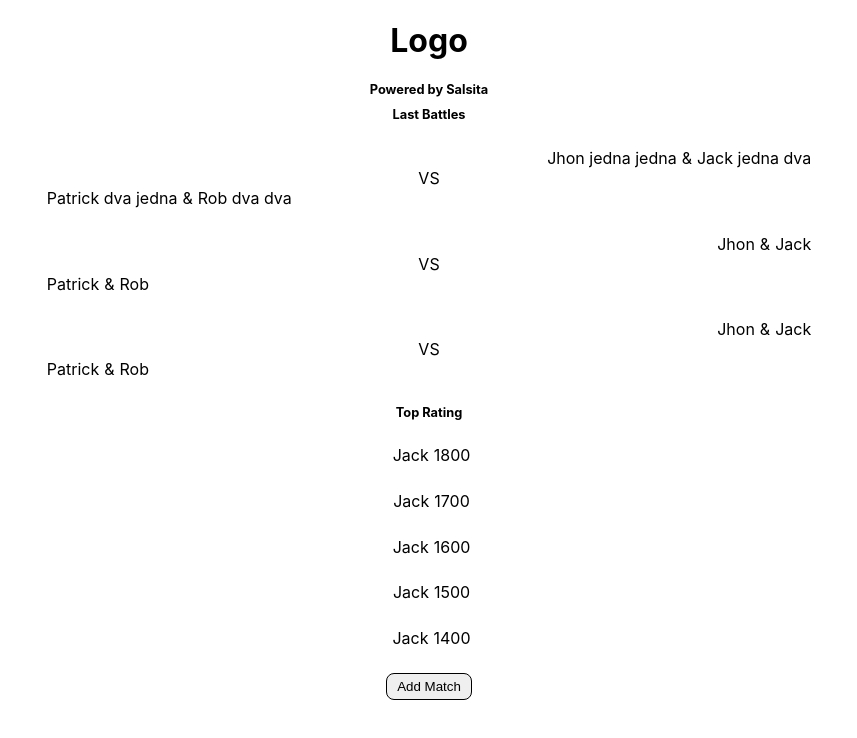
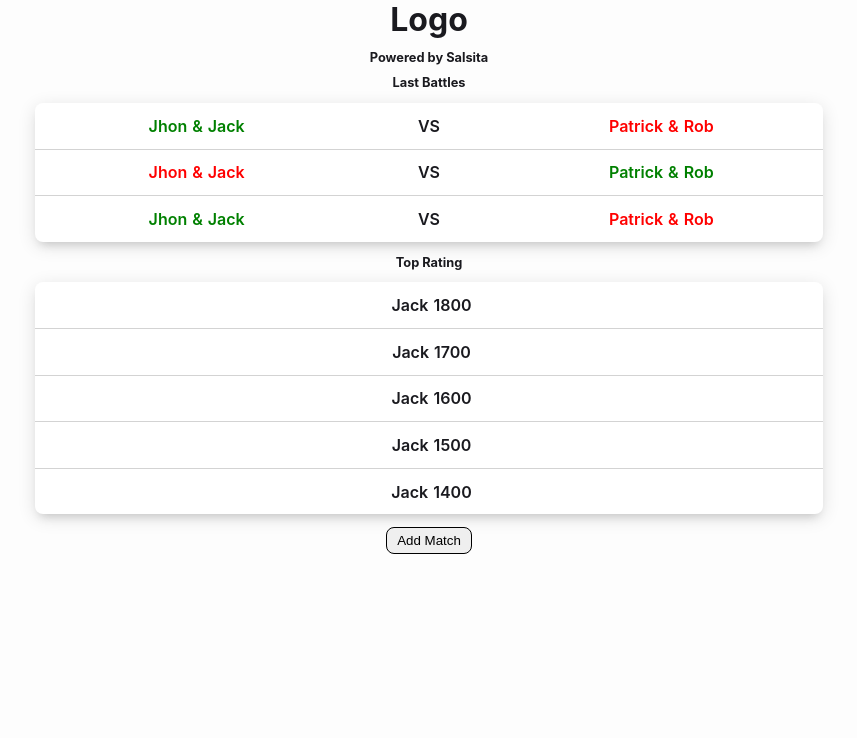
Before and after one commit to salsita/foosball-rating, a React (Create React App) app in the folder frontend/: page / in a window 1280 px wide. Shown: the top 738 px of the page, without its empty margins (211-1068 px from the left). Built offline with nearby package versions, Linux system fonts and the light colour scheme.

Commit message:
change: css styling battle history/dashboard

```diff
--- a/frontend/src/app/components/BattleHistory/BattleHistory.js
+++ b/frontend/src/app/components/BattleHistory/BattleHistory.js
@@ -13,14 +13,14 @@ class BattleHistory extends Component {
           match: 1,
           team1:
             {
-              name1: 'Jhon jedna jedna',
-              name2: 'Jack jedna dva',
-              status: 'win',
+              name1: 'Jhon',
+              name2: 'Jack',
+              winner: true,
             },
           team2:
             {
-              name1: 'Patrick dva jedna',
-              name2: 'Rob dva dva',
+              name1: 'Patrick',
+              name2: 'Rob',
             }
         },
         {
@@ -35,6 +35,7 @@ class BattleHistory extends Component {
             {
               name1: 'Patrick',
               name2: 'Rob',
+              winner: true,
             }
         },
         {
@@ -43,7 +44,7 @@ class BattleHistory extends Component {
             {
               name1: 'Jhon',
               name2: 'Jack',
-              status: 'win',
+              winner: true,
             }
           ,
           team2:
--- a/frontend/src/app/components/BattleHistory/BattleHistoryRow.js
+++ b/frontend/src/app/components/BattleHistory/BattleHistoryRow.js
@@ -4,21 +4,17 @@ import {
   ListItem,
   ALink,
 } from '../../../styles/blocks';
+import Team from './Team';
+import cx from 'classnames';
 
 const BattleHistoryRow = ({ match }) => (
-  <ListItem Display="grid" Collumn="2fr 1fr 2fr">
-  <TextSpan textAlign="right">
-    <ALink>{match.team1.name1}</ALink>
-    &
-    <ALink>{match.team1.name2}</ALink>
-  </TextSpan>
-  <TextSpan textAlign="center">VS</TextSpan>
-  <TextSpan textAlign="left">
-    <ALink>{match.team2.name1}</ALink>
-    &
-    <ALink>{match.team2.name2}</ALink>
-  </TextSpan>
+  <ListItem Display="grid" Column="2fr 1fr 2fr">
+    <Team team={match.team1}/>
+    <TextSpan textAlign="center">VS</TextSpan>
+    <Team team={match.team2}/>
   </ListItem>
 )
 
+
+
 export default BattleHistoryRow;
--- /dev/null
+++ b/frontend/src/app/components/BattleHistory/Team.js
@@ -0,0 +1,17 @@
+import React from 'react';
+import {
+  WinnerSpan,
+  ListItem,
+  ALink,
+} from '../../../styles/blocks';
+import cx from 'classnames';
+
+const Team = ({ team }) => (
+  <WinnerSpan winner={team.winner}>
+      <ALink>{team.name1}</ALink>
+      &
+      <ALink>{team.name2}</ALink>
+  </WinnerSpan>
+)
+
+export default Team;
--- a/frontend/src/index.css
+++ b/frontend/src/index.css
@@ -6,6 +6,7 @@ body {
     sans-serif;
   -webkit-font-smoothing: antialiased;
   -moz-osx-font-smoothing: grayscale;
+  background: #fdfdfd;
 }
 
 code {
--- a/frontend/src/styles/blocks/index.js
+++ b/frontend/src/styles/blocks/index.js
@@ -1,4 +1,4 @@
-import {Title, Subtitle, TextSpan} from './typo';
+import {Title, Subtitle, TextSpan, WinnerSpan} from './typo';
 import {Container, GridContainer} from './layout';
 import { ListCon, ListItem } from './list';
 import ALink from './link';
@@ -6,7 +6,7 @@ import Button from './buttons';
 import { SelectBox, SelectLabel } from './inputs';
 
 export {
-    Title, Subtitle, TextSpan,
+    Title, Subtitle, TextSpan, WinnerSpan,
     Container, GridContainer,
     ListCon, ListItem,
     ALink,
--- a/frontend/src/styles/blocks/layout.js
+++ b/frontend/src/styles/blocks/layout.js
@@ -5,6 +5,8 @@ const Container = styled.div`
   max-width: ${variables.MaxWidth};
   margin: 0 auto;
   text-align: center;
+  max-width: 800px;
+  color: ${variables.cBlack};
 `
 
 const GridContainer = styled.div`
--- a/frontend/src/styles/blocks/list.js
+++ b/frontend/src/styles/blocks/list.js
@@ -5,6 +5,9 @@ const ListCon = styled.ul`
   margin: ${variables.baseSpacing};
   padding: 0;
   text-align: center;
+  box-shadow: 0 4px 18px 0 rgba(0,0,0,0.12),0 7px 10px -5px rgba(0,0,0,0.15);
+  border-radius: 8px;
+  background: #fff;
 `
 
 const ListItem = styled.li`
@@ -12,6 +15,11 @@ const ListItem = styled.li`
   display: ${props => props.Display};
   grid-template-columns: ${props => props.Column};
   list-style: none;
+  border-bottom: 1px solid ${variables.bgColor};
+
+  :last-child {
+    border-bottom: none;
+  }
 `
 
 export { ListCon, ListItem};
--- a/frontend/src/styles/blocks/typo.js
+++ b/frontend/src/styles/blocks/typo.js
@@ -4,15 +4,20 @@ import variables from './../variables';
 const Title = styled.h1`
   font-size: ${variables.fontSizeTitle};
   text-align: ${props => props.textAlign};
+  margin: 0;
 `
 const Subtitle = styled.h2`
   font-size: ${variables.fontSizeSubtitle};
   text-align: ${props => props.textAlign};
 `
-
 const TextSpan = styled.span`
   text-align: ${props => props.textAlign};
-
+  font-weight: 600;
+`
+const WinnerSpan = styled.span`
+  text-align: ${props => props.textAlign};
+  color: ${({ winner }) => winner ? "green" : "red"};
+  font-weight: 600;
 `
 
-export {Title, Subtitle, TextSpan};
+export {Title, Subtitle, TextSpan, WinnerSpan};
--- a/frontend/src/styles/variables.js
+++ b/frontend/src/styles/variables.js
@@ -13,8 +13,11 @@ export default {
   // colors
   cRed: 'rgba(202,28,16,.95)',
   cBlack: 'rgb(26, 26, 31)',
+  cWhite: '#ffffff',
 
   cBorder: 'black',
+
+  bgColor: '#d3d3d3',
 
   // spacings like margin, padding etc
   baseSpacing: '.8rem .4rem',
```
Lines whose indentation alone changed are shown as unchanged.
